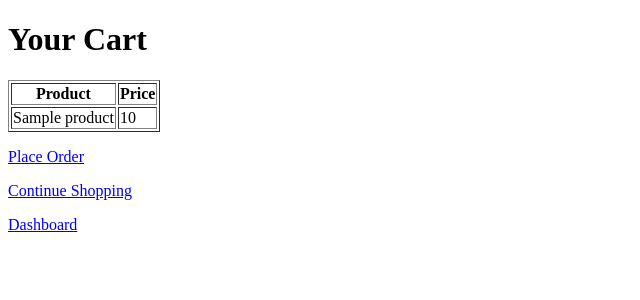
After one commit to codeverse-amol/web_development, a Django app: page /cart/ in a window 1280 px wide. The commit adds this page. Shown: the top 300 px of the page, without its empty margins (0-640 px from the left). Run offline with Django 5.2, Linux system fonts and the light colour scheme; tables that the repository leaves empty hold one stand-in row (values such as "Sample post").

Commit message:
Created Cart and Order models and connect it with products and user

```diff
--- a/djangoORMdemo/djangoORMdemo/urls.py
+++ b/djangoORMdemo/djangoORMdemo/urls.py
@@ -26,4 +26,8 @@ urlpatterns = [
     path('listProducts/', views.list_products, name='list_products'),
     path('addCategory/', views.add_category, name='add_category'),
     path('addTag/', views.add_tags, name='add_tag'),
+    path('cart/add/<int:product_id>/', views.add_to_cart, name='add_to_cart'),
+    path('cart/', views.view_cart, name='view_cart'),
+    path('order/', views.placed_orders, name='place_order'),
+    path('order/success/', views.order_success, name='order_success'),
 ]
--- a/djangoORMdemo/ormApp/forms.py
+++ b/djangoORMdemo/ormApp/forms.py
@@ -21,7 +21,7 @@ class ProfileForm(forms.ModelForm):
 )
     class Meta:
         model = Profile
-        fields = ["user", "bio", "location"]
+        fields = ["user", "address"]
 
 
 class CategoryForm(forms.ModelForm):
@@ -43,8 +43,7 @@ class ProductForm(forms.ModelForm):
 )
     class Meta:
         model = Product
-        fields = ['user', 'name', 'price', 'category', 'tags']
-
+        fields = ['name', 'price', 'category', 'tags']
 
 
 # User → Django View → ORM → SQL → MySQL → Data → ORM → View → Template
--- a/djangoORMdemo/ormApp/models.py
+++ b/djangoORMdemo/ormApp/models.py
@@ -3,24 +3,24 @@ from django.contrib.auth.models import User
 
 # Create your models here.
 
+# Profile → OneToOne → User
 class Profile(models.Model):
     user = models.OneToOneField(User, on_delete=models.CASCADE)
-    bio = models.TextField(blank=True)
-    location = models.CharField(max_length=100)
-
+    address = models.TextField()
 
     def __str__(self):
         return self.user.username
 
 
-
+# Category → OneToMany → Product
 class Category(models.Model):
     name = models.CharField(max_length=100)
-
 
     def __str__(self):
         return self.name
 
+
+# Tag → ManyToMany → Product
 class Tag(models.Model):
     name = models.CharField(max_length=100)
 
@@ -28,15 +28,36 @@ class Tag(models.Model):
         return self.name
 
 
-
+# Product → ManyToOne → Category
+# Product → ManyToMany → Tag
+# Product → ManyToOne → User (Seller)
+# Product → ManyToMany → Cart
+#
 class Product(models.Model):
     user = models.ForeignKey(User, on_delete=models.CASCADE, related_name='products')
 
     name = models.CharField(max_length=100)
-    price = models.IntegerField()
+    price = models.IntegerField(default=0)
     category = models.ForeignKey(Category, on_delete=models.CASCADE, related_name='products')
     tags = models.ManyToManyField(Tag, related_name='products')
 
 
     def __str__(self):
         return self.name
+
+class Cart(models.Model):
+    user = models.OneToOneField(User, on_delete=models.CASCADE)
+    products = models.ManyToManyField(Product)
+
+
+
+class Order(models.Model):
+    user = models.ForeignKey(User, on_delete=models.CASCADE)
+    created_at = models.DateTimeField(auto_now_add=True)
+    price = models.FloatField(default=0)
+
+
+class OrderItem(models.Model):
+    order = models.ForeignKey(Order, on_delete=models.CASCADE, related_name='items')
+    product = models.ForeignKey(Product, on_delete=models.CASCADE)
+    quantity = models.IntegerField()
--- a/djangoORMdemo/ormApp/views.py
+++ b/djangoORMdemo/ormApp/views.py
@@ -1,15 +1,25 @@
-from django.shortcuts import render, redirect
+from django.shortcuts import render, redirect, get_object_or_404
 from .forms import CategoryForm, ProductForm, TagForm, ProfileForm, UserForm
-from .models import Category, Product, Profile, Tag
+from .models import Category, Product, Profile, Tag, Cart, Order, OrderItem
 from django.contrib.auth.models import User
-
 
 
 # Create your views here.
 
+
+def get_active_user(request):
+    if request.user.is_authenticated:
+        return request.user
+    return User.objects.last()
+
+
+def get_or_create_cart(user):
+    cart, _ = Cart.objects.get_or_create(user=user)
+    return cart
+
+
 def index(request):
     return render(request, "ormApp/index.html")
-
 
 
 def create_user(request):
@@ -83,5 +93,49 @@ def add_products(request):
 
 
 def list_products(request):
-    products = Product.objects.select_related("category").prefetch_related("tags").prefetch_related("user")
+    products = Product.objects.select_related("category").prefetch_related("tags")
     return render(request, "ormApp/listProducts.html", {'products':products})
+
+
+def add_to_cart(request, product_id):
+    user = get_active_user(request)
+    if not user:
+        return redirect('create_user')
+    cart = get_or_create_cart(user)
+    product = get_object_or_404(Product, pk=product_id)
+    cart.products.add(product)
+    return redirect('view_cart')
+
+
+def view_cart(request):
+    user = get_active_user(request)
+    if not user:
+        return redirect('create_user')
+    cart = get_or_create_cart(user)
+    return render(request, 'ormApp/cart.html', {'cart': cart})
+
+
+def placed_orders(request):
+    user = get_active_user(request)
+    if not user:
+        return redirect('create_user')
+
+    cart = get_or_create_cart(user)
+    if not cart.products.exists():
+        return render(request, 'ormApp/cart.html', {
+            'cart': cart,
+            'message': 'Your cart is empty. Add products before placing an order.'
+        })
+
+    order = Order.objects.create(user=user)
+    for product in cart.products.all():
+        OrderItem.objects.create(order=order, product=product, quantity=1)
+    price = sum(item.product.price * item.quantity for item in order.items.all())
+    order.price = price
+    order.save()
+    cart.products.clear()
+    return render(request, 'ormApp/order_success.html', {'order': order})
+
+
+def order_success(request):
+    return render(request, 'ormApp/order_success.html')
--- /dev/null
+++ b/djangoORMdemo/templates/ormApp/cart.html
@@ -0,0 +1,37 @@
+<!DOCTYPE html>
+<html lang="en">
+<head>
+    <meta charset="UTF-8">
+    <meta name="viewport" content="width=device-width, initial-scale=1.0">
+    <title>Cart</title>
+</head>
+<body>
+    <h1>Your Cart</h1>
+    {% if message %}
+        <p style="color: red;">{{ message }}</p>
+    {% endif %}
+
+    {% if cart.products.exists %}
+        <table border="1">
+            <tr>
+                <th>Product</th>
+                <th>Price</th>
+            </tr>
+            {% for product in cart.products.all %}
+            <tr>
+                <td>{{ product.name }}</td>
+                <td>{{ product.price }}</td>
+            </tr>
+            {% endfor %}
+        </table>
+        <p>
+            <a href="{% url 'place_order' %}">Place Order</a>
+        </p>
+    {% else %}
+        <p>Your cart is empty.</p>
+    {% endif %}
+
+    <p><a href="{% url 'list_products' %}">Continue Shopping</a></p>
+    <p><a href="{% url 'homepage' %}">Dashboard</a></p>
+</body>
+</html>
--- a/djangoORMdemo/templates/ormApp/index.html
+++ b/djangoORMdemo/templates/ormApp/index.html
@@ -12,6 +12,7 @@
             <p><a href="{% url 'create_profile' %}">Create Profile</a></p>
             <p><a href="{% url 'add_product' %}">Add Product</a></p>
             <p><a href="{% url 'list_products' %}">List Products</a></p>
+            <p><a href="{% url 'view_cart' %}">View Cart</a></p>
         </ul>
     </body>
 </html>
--- a/djangoORMdemo/templates/ormApp/listProducts.html
+++ b/djangoORMdemo/templates/ormApp/listProducts.html
@@ -22,10 +22,11 @@
     <table border="1">
         <tr>
             <th>User</th>
-            <th>Name</th>
+            <th>Product Name</th>
             <th>Category</th>
             <th>Price</th>
             <th>Tags</th>
+            <th>Add to Cart</th>
         </tr>
         {% for p in products %}
         <tr>
@@ -38,10 +39,12 @@
                     {{ t.name }}{% if not forloop.last %}, {% endif %}
                 {% endfor %}
             </td>
+            <td><a href="{% url 'add_to_cart' p.id %}">Add to Cart</a></td>
         </tr>
         {% endfor %}
     </table>
     <br>
+    <a href="{% url 'view_cart' %}">View Cart</a> |
     <a href="{% url 'homepage' %}">Go to Homepage</a>
 </body>
 </html>
```
Also changed, not shown: djangoORMdemo/data.txt (+8 -8 lines), djangoORMdemo/templates/ormApp/order_success.html (added, +34 -0 lines), djangoORMdemo/ormApp/migrations/0005_remove_profile_bio_remove_profile_location_and_more.py (added), djangoORMdemo/ormApp/migrations/0006_order_price_alter_product_price.py (added), djangoORMdemo/ormApp/migrations/0007_rename_products_orderitem_product.py (added).
